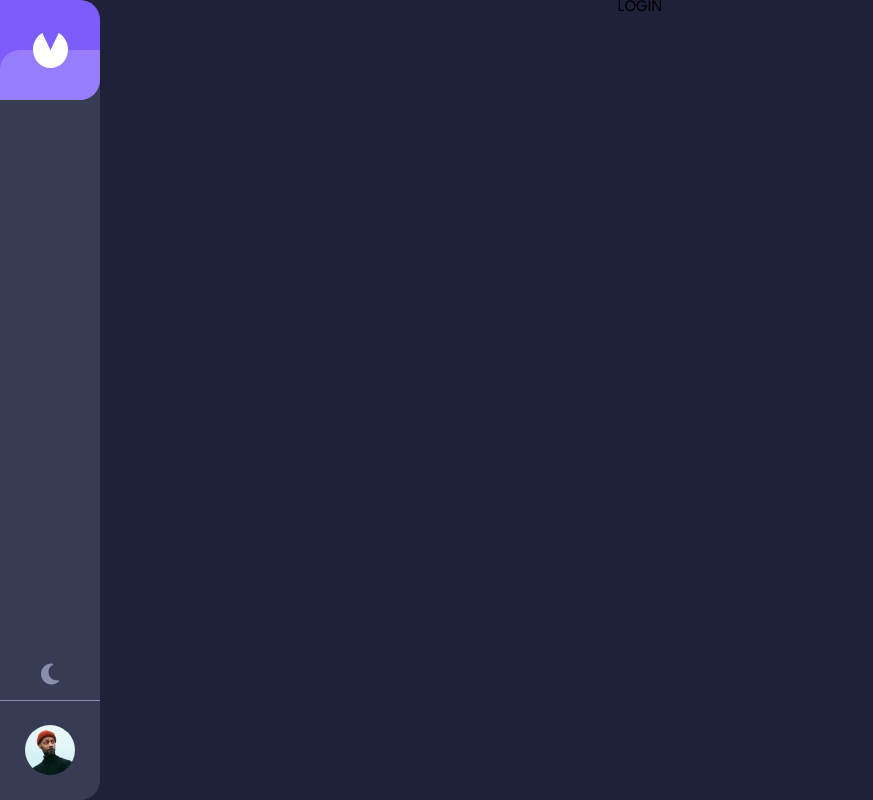
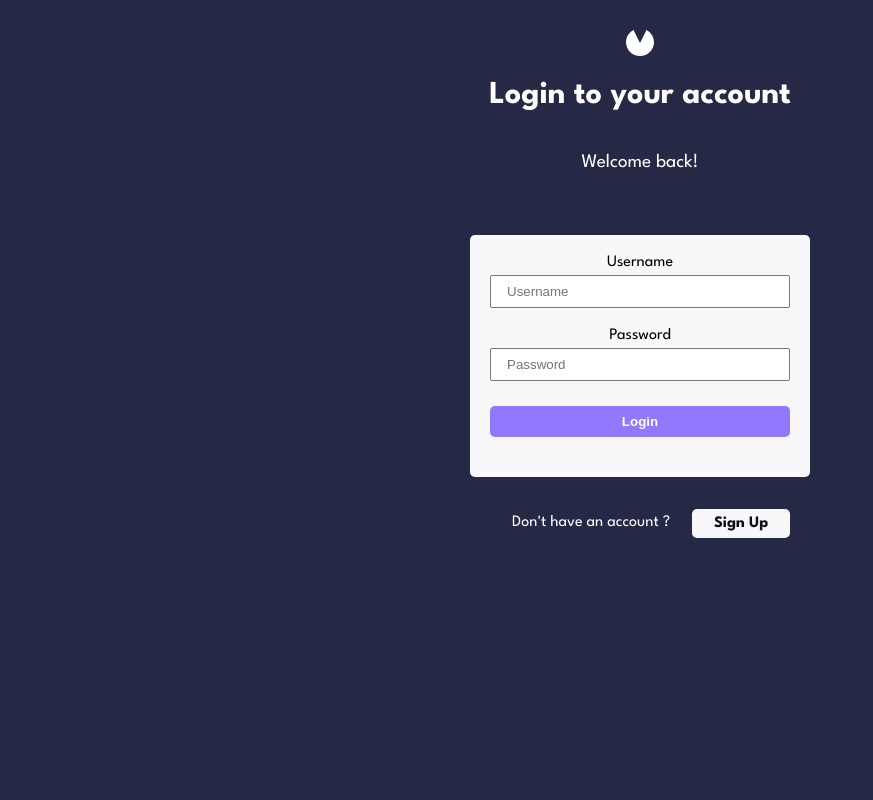
Before and after one commit to YannickWnz/invoice-app, a React (Create React App) app: page /login in a window 1280 px wide. Shown: the whole page, without its empty margins (0-873 px from the left). Built offline with nearby package versions, Linux system fonts and the light colour scheme.

Commit message:
login page design

```diff
--- a/src/Pages/Login/Login.js
+++ b/src/Pages/Login/Login.js
@@ -1,6 +1,66 @@
+import './Login.scss'
+import {Link} from 'react-router-dom'
+import {useState} from 'react'
+
 function Login() {
+
+    const [username, setUserName] = useState('')
+    const [email, setEmail] = useState('')
+    const [password, setPassword] = useState('')
+    const [textType, setTextType] = useState(false)
+
+    const handlePasswordType = () => {
+        setTextType(!textType)
+    }
+
+
     return (
-        <div>LOGIN</div>
+        <div className="login">
+            <div className='login-container'>
+                <div className='logo-wrapper'>
+                    <img src='/starter-code/assets/logo.svg' />
+                </div>
+                <h1>Login to your account</h1>
+                <p>Welcome back!</p>
+                <form className='form'>
+                    <div className='name-input'>
+                        <label>
+                            Username
+                            <br />
+                            <input type='text' name='username' placeholder='Username' />
+                        </label>
+                    </div>
+                    <div className='password-input'>
+                        <label>
+                            Password
+                            <br />
+                            <input
+                            type={textType ? 'text' : 'password'}
+                            name='password'
+                            placeholder='Password'
+                            onChange={e => {
+                                setPassword(e.target.value)
+                            }}
+                            />
+                        </label>
+                        <i
+                        className={`fa-regular ${password.length == 0 ? '' : 'display-block'} ${textType ? 'fa-eye-slash' : 'fa-eye'}`}
+                        onClick={handlePasswordType}
+                        ></i>
+                    </div>
+                    <div className='register-btn'>
+                        <input type='submit' value='Login' />
+                    </div>
+                    <div className='error-wrapper'>
+                        <p>Invalid email format</p>
+                    </div>
+                </form>
+                <div className='login-redirect'>
+                    <p>Don't have an account ?</p>
+                    <Link to='/register'>Sign Up</Link>
+                </div>
+            </div>
+        </div>
     )
 }
 
--- a/src/Pages/Login/Login.scss
+++ b/src/Pages/Login/Login.scss
@@ -0,0 +1,140 @@
+@import '/src/Components/Utilities/Utilities';
+
+.login {
+    width: 100%;
+    height: 100vh;
+    position: fixed;
+    z-index: 30;
+    background-color: $purple-mimosa;
+    background-color: $ebony-clay;
+    display: flex;
+    align-items: center;
+    justify-content: center;
+
+    .login-container {
+        width: 100%;
+        max-width: 500px;
+        height: 100vh;
+        // border: 1px solid red;
+        display: flex;
+        flex-direction: column;
+        align-items: center;
+
+        .logo-wrapper {
+            margin-top: 30px;
+        }
+
+        h1 {
+            color: white;
+        }
+
+        p {
+            width: 350px;
+            text-align: center;
+            font-size: 1.2em;
+            color: white;
+            line-height: 1.3;
+        }
+
+        form {
+            width: 100%;
+            max-width: 300px;
+            min-height: 150px;
+            // border: 1px solid white;
+            border-radius: 5px;
+            background-color: $white-lilac;
+            padding: 20px;
+            margin: 40px 0 20px;
+
+            div:not(:last-child) {
+                margin-bottom: 20px;
+            }
+
+            input {
+                width: 100%;
+                box-sizing: border-box;
+                margin-top: 5px;
+                padding: 7px 15px;
+                outline: none;
+            }
+
+            .password-input {
+                position: relative;
+
+                .fa-regular {
+                    position: absolute;
+                    right: 10px;
+                    top: 52%;
+                    cursor: pointer;
+                    display: none;
+                }
+            }
+
+            .register-btn {
+
+                input {
+                    background-color: $purple-mimosa;
+                    color: white;
+                    border: none;
+                    outline: none;
+                    font-weight: bold;
+                    padding: 8px 0;
+                    border-radius: 5px;
+                    cursor: pointer;
+                }
+            }
+
+            .error-wrapper {
+                // border: 1px solid red;
+                display: flex;
+                justify-content: center;
+                flex-direction: column;
+                align-items: center;
+                display: none;
+
+                p {
+                    color: $valentine-red;
+                    text-align: center;
+                    line-height: initial;
+                    font-size: 1em;
+                }
+            }
+
+        }
+
+        .login-redirect {
+            max-width: 300px;
+            display: flex;
+            justify-content: space-between;
+            align-items: center;
+            // border: 1px solid white;
+
+
+            p {
+                font-size: 1em;
+            }
+
+            a {
+                font-weight: bold;
+                color: $cinder;
+                text-decoration: none;
+                background-color: $white-lilac;
+                padding: 7px 20px;
+                border-radius: 5px;
+                width: 100px;
+
+            }
+        }
+
+    }
+
+
+
+}
+
+.show {
+    display: flex !important;
+}
+.display-block {
+    display: block !important;
+}
```
